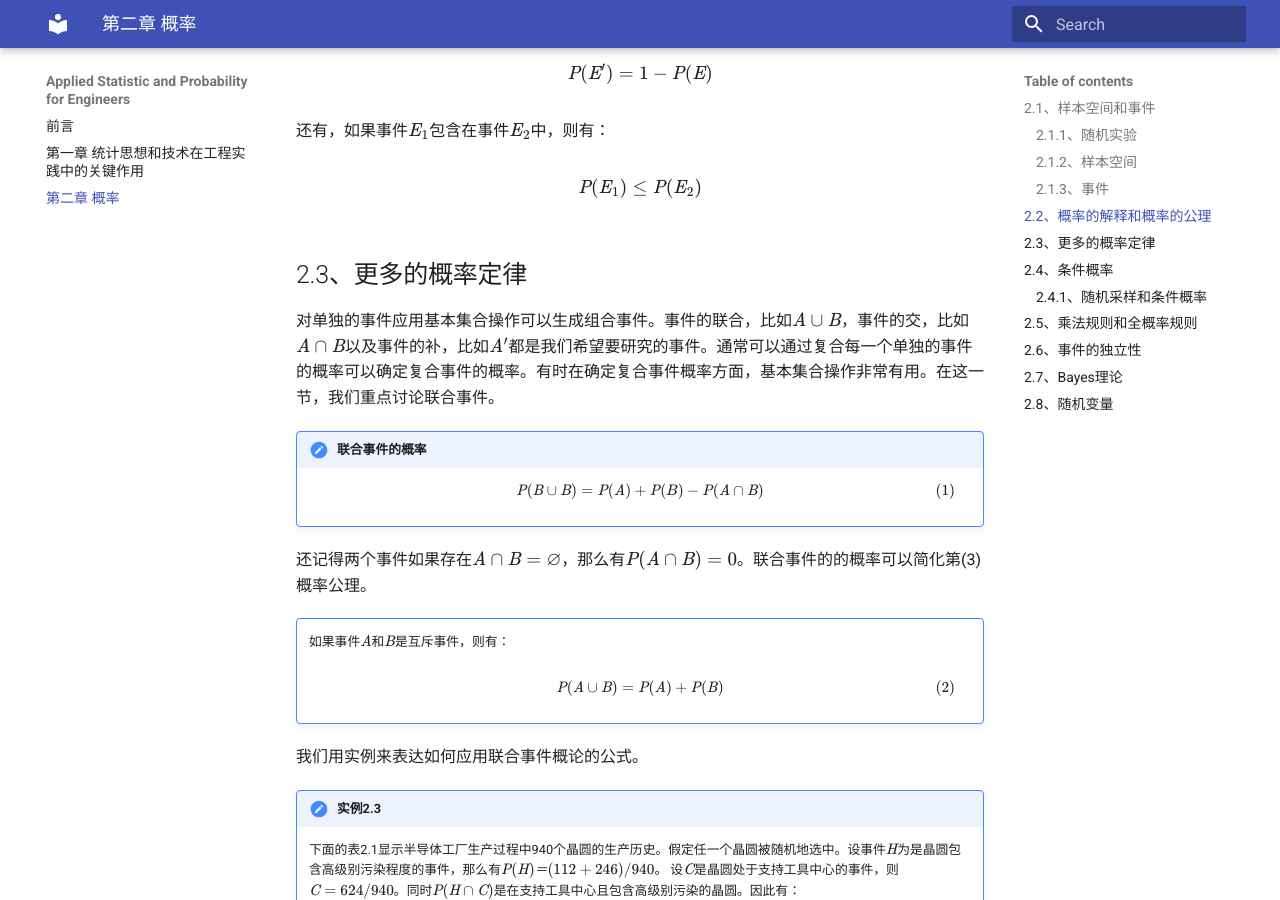
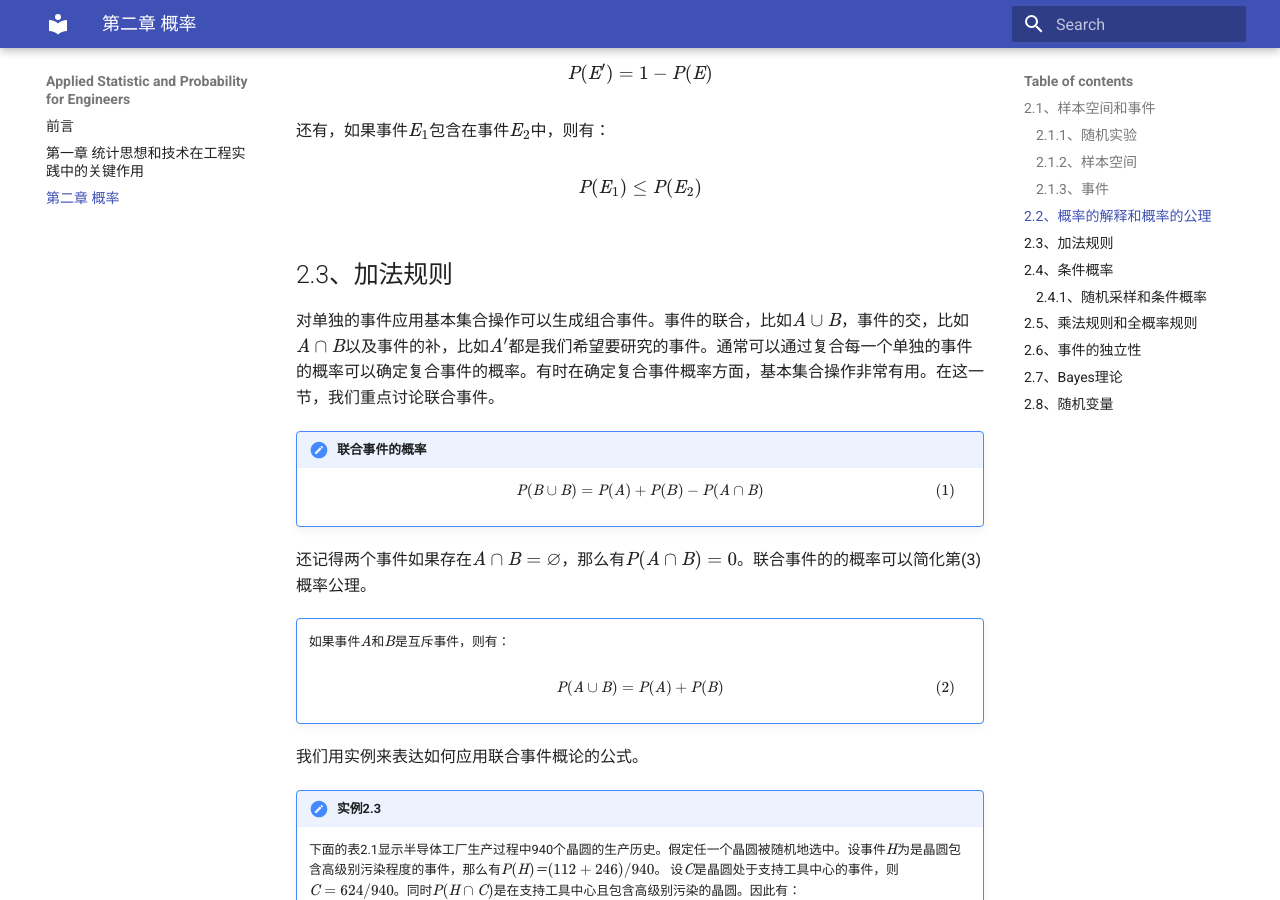
Before and after one commit to chenmich/applied_statistic_and_probability_for_engineers, an MkDocs documentation site: the page built from docs/second.md, in a window 1280 px wide and 900 px high, scrolled down 8495 px. Built offline with MkDocs 1.6.1 and Material for MkDocs 9.7.7, drawn with Linux system fonts in a browser that asks for light colours.

Commit message:
modify the 2.3' title

```diff
--- a/docs/second.md
+++ b/docs/second.md
@@ -227,7 +227,7 @@ $$
 \mathit{P}(\mathit{E}_1)\leq\mathit{P}(\mathit{E}_2)
 $$
 
-## 2.3、更多的概率定律
+## 2.3、加法规则
 
 对单独的事件应用基本集合操作可以生成组合事件。事件的联合，比如$\mathit{A}\cup\mathit{B}$，事件的交，比如$\mathit{A}\cap\mathit{B}$以及事件的补，比如$\mathit{A}'$都是我们希望要研究的事件。通常可以通过复合每一个单独的事件的概率可以确定复合事件的概率。有时在确定复合事件概率方面，基本集合操作非常有用。在这一节，我们重点讨论联合事件。
 
```
